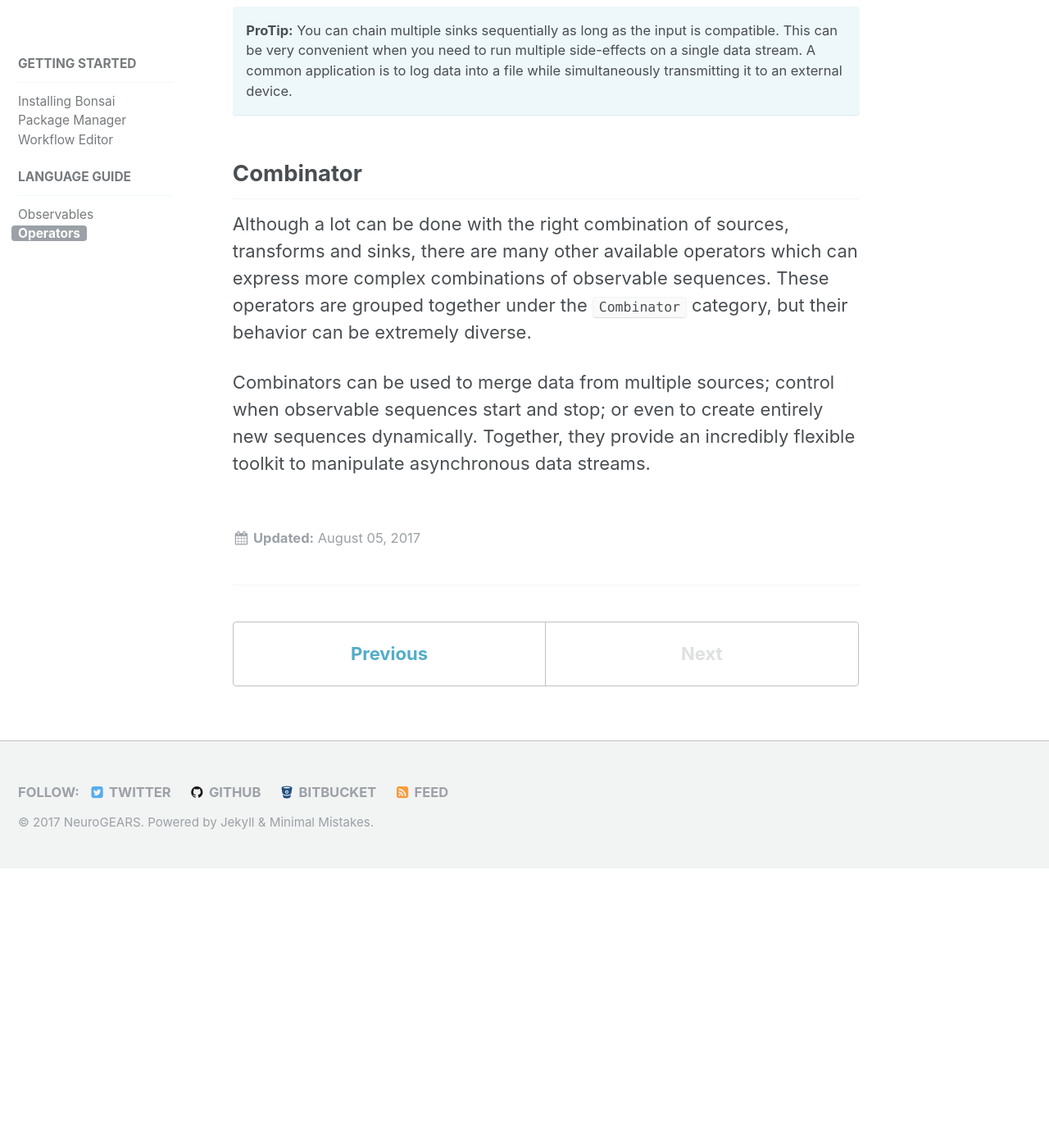
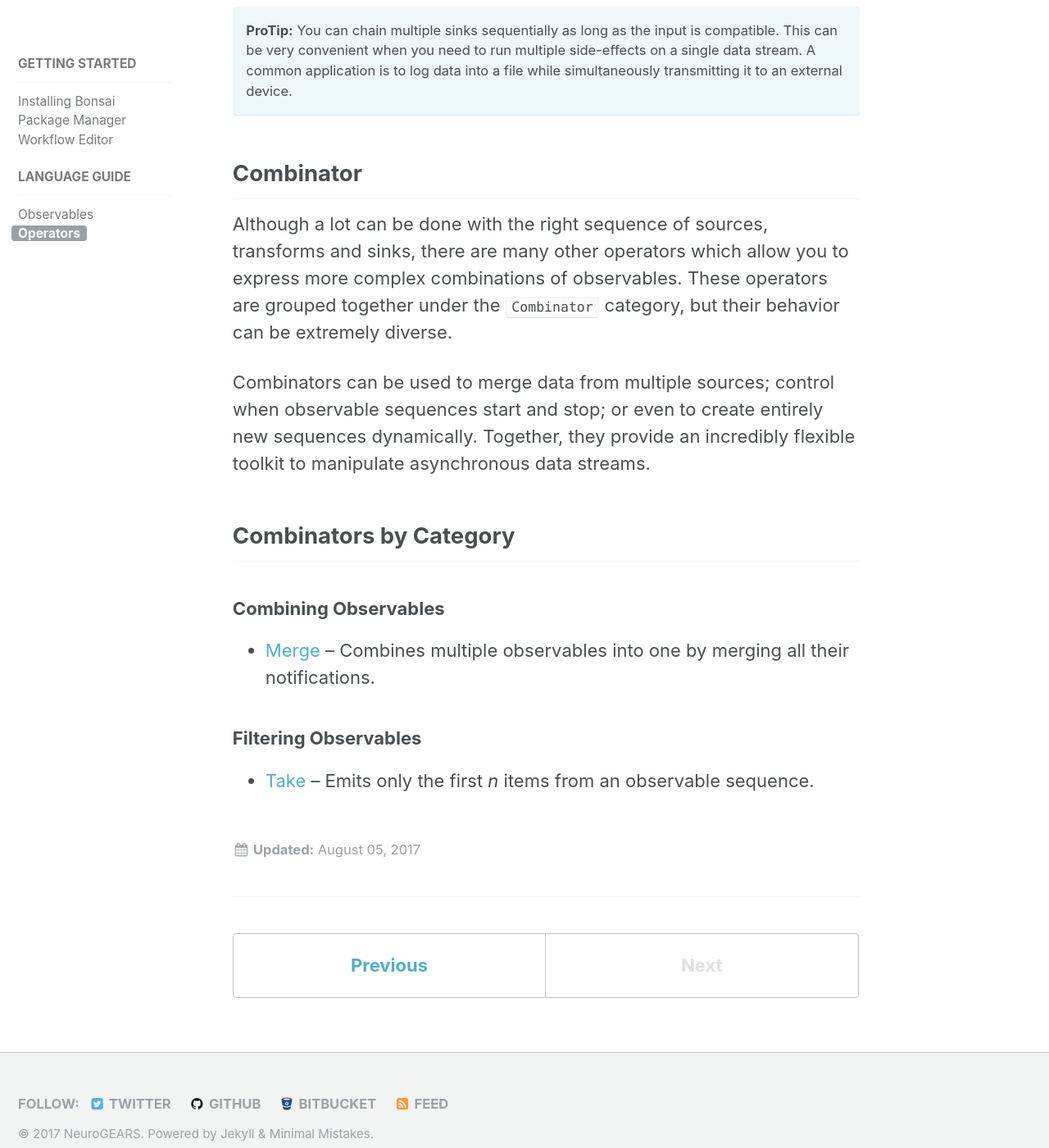
Before and after one commit to bonsai-rx/bonsai-rx.github.io, a Jekyll site: the page built from _docs/05-operators.md, in a window 1280 px wide and 1400 px high, scrolled down 3093 px. Shown: the whole window at 82% size. Built offline with Jekyll 4.4.1, drawn with Linux system fonts in a browser that asks for light colours; before the commit the page ends 4152 px from its top, so only the background shows below that; some of the changed text lies outside the part shown.

Commit message:
Added dynamic list of reactive operators by category

```diff
--- a/_config.yml
+++ b/_config.yml
@@ -204,9 +204,9 @@ whitelist:
 #  - <base_path>/tags/my-awesome-tag/index.html ~> path: /tags/
 #  - <base_path/categories/my-awesome-category/index.html ~> path: /categories/
 #  - <base_path/my-awesome-category/index.html ~> path: /
-category_archive:
-  type: liquid
-  path: /categories/
+#category_archive:
+#  type: liquid
+#  path: /categories/
 tag_archive:
   type: liquid
   path: /tags/
@@ -235,6 +235,9 @@ collections:
   docs:
     output: true
     permalink: /:collection/:path/
+  operators:
+    output: true
+    permalink: /:collection/:path/
 
 # Defaults
 defaults:
@@ -261,3 +264,15 @@ defaults:
       comments: false
       sidebar:
         nav: "docs"
+  # _operators
+  - scope:
+      path: ""
+      type: operators
+    values:
+      layout: single
+      read_time: false
+      author_profile: false
+      share: false
+      comments: false
+      sidebar:
+        nav: "docs"
--- /dev/null
+++ b/_data/category-text.yml
@@ -0,0 +1,2 @@
+combining: 'Combining Observables {#combining}'
+filtering: 'Filtering Observables {#filtering}'
--- a/_docs/05-operators.md
+++ b/_docs/05-operators.md
@@ -5,7 +5,7 @@ excerpt: "A guide to the reactive operators used to compose observable sequences
 last_modified_at:
 ---
 
-When building a Bonsai program, we chain together reactive operators to create new observable sequences. There are many different operators, which can generate all kinds of observable sequences. These operators are roughly divided into different categories, depending on how they operate.
+When building a Bonsai program, you chain together reactive operators to create new observable sequences. There are many different operators, which can create all kinds of observable sequences. These operators can be roughly grouped into different categories, depending on their shared characteristics.
 
 | Category                                     | Description                                           |
 | :------------------------------------------: | ----------------------------------------------------- |
@@ -48,6 +48,20 @@ Because the output sequence of a sink is exactly the same as the input sequence,
 
 ## Combinator
 
-Although a lot can be done with the right combination of sources, transforms and sinks, there are many other available operators which can express more complex combinations of observable sequences. These operators are grouped together under the `Combinator` category, but their behavior can be extremely diverse.
+Although a lot can be done with the right sequence of sources, transforms and sinks, there are many other operators which allow you to express more complex combinations of observables. These operators are grouped together under the `Combinator` category, but their behavior can be extremely diverse.
 
 Combinators can be used to merge data from multiple sources; control when observable sequences start and stop; or even to create entirely new sequences dynamically. Together, they provide an incredibly flexible toolkit to manipulate asynchronous data streams.
+
+## Combinators by Category
+
+{% assign operators-by-category = site.operators | group_by: 'category' %}
+{% for category in operators-by-category %}
+{% if site.data.category-text[category.name] %}
+### {{ site.data.category-text[category.name] }}
+{% else %}
+### {{ category.name }}
+{% endif %}
+{% for operator in category.items %}
+* [{{ operator.title }}]({{ operator.url }}) -- {{ operator.excerpt }}
+{% endfor %}
+{% endfor %}
--- /dev/null
+++ b/_operators/merge.md
@@ -0,0 +1,14 @@
+---
+title: "Merge"
+permalink: /docs/operators/merge
+excerpt: "Combines multiple observables into one by merging all their notifications."
+breadcrumbs: true
+category: 'combining'
+last_modified_at:
+---
+
+The merge operator allows you to combine the output of multiple observables so that you can treat them as if they were the same observable. This is done by merging all the notifications from all the input sequences into a single sequence, as described in the marble diagram below.
+
+![Merge operator](/assets/images/merge.svg)
+
+The merged observable will terminate successfully when all the input sequences have terminated successfully, or exceptionally as soon as any sequence raises an error.
--- /dev/null
+++ b/_operators/take.md
@@ -0,0 +1,12 @@
+---
+title: "Take"
+permalink: /docs/operators/take
+excerpt: "Emits only the first *n* items from an observable sequence."
+breadcrumbs: true
+category: 'filtering'
+last_modified_at:
+---
+
+The take operator allows you to truncate an observable sequence by specifying a maximum number of notifications that should be allowed as the output. As soon as the requested number of notifications is received, the take operator will terminate successfully.
+
+![Take operator](/assets/images/take.svg)
```
Also changed, not shown: assets/images/merge.svg (added), assets/images/take.svg (added).
